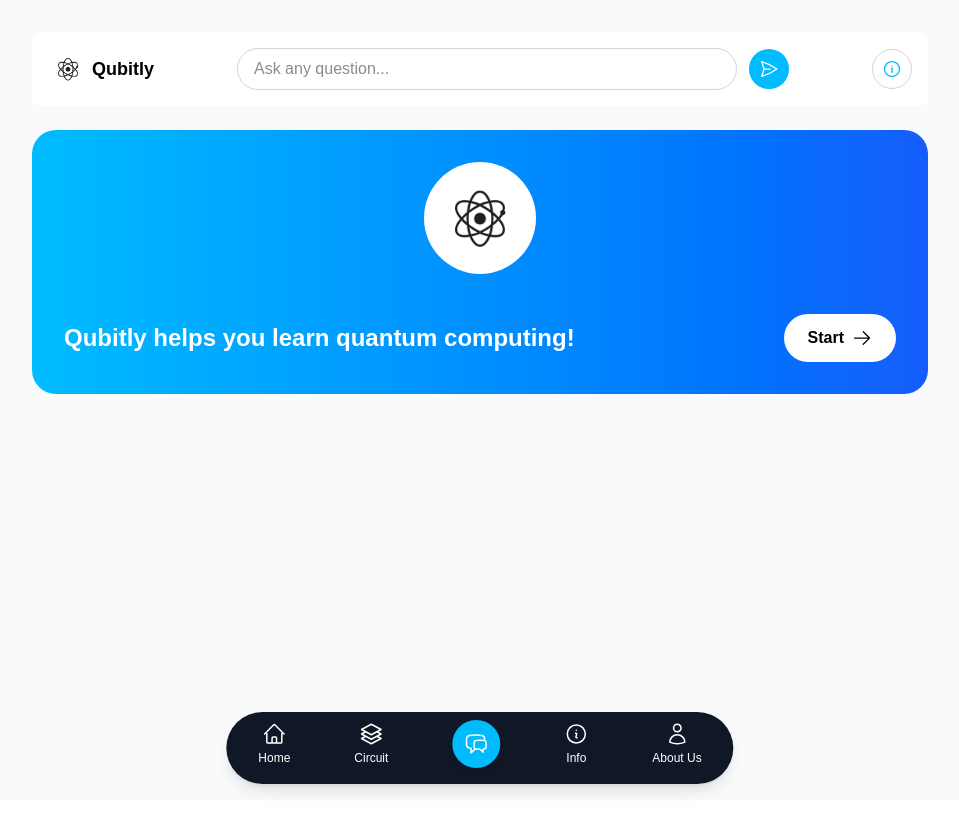
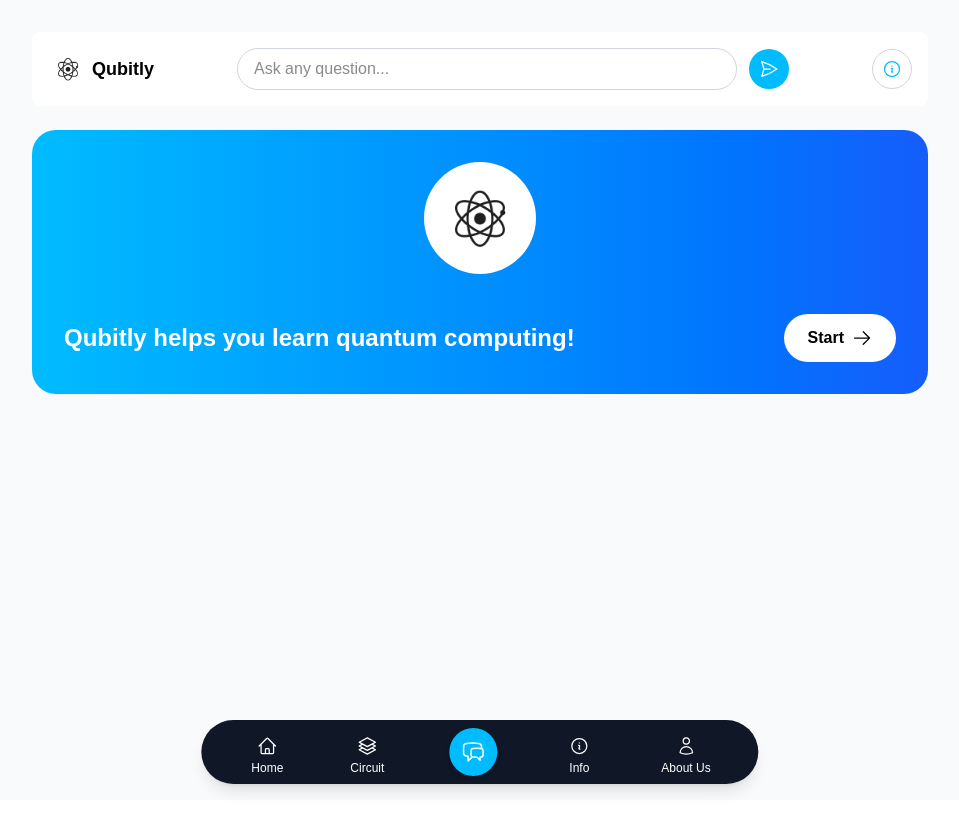
Before and after one commit to I2S9/quantum-circuit-simulator, a Next.js app: page / in a window 1280 px wide. Shown: the top 834 px of the page, without its empty margins (160-1119 px from the left). Built offline with nearby package versions, Linux system fonts and the light colour scheme.

Commit message:
Refactor Navbar component

```diff
--- a/src/components/Navbar.tsx
+++ b/src/components/Navbar.tsx
@@ -18,26 +18,25 @@ const navItems = [
 ];
 
 export default function Navbar() {
-  const [activeItem, setActiveItem] = useState('chat');
-
   return (
     <nav className="fixed bottom-4 left-1/2 transform -translate-x-1/2 z-50">
-      <div className="bg-gray-900 rounded-full px-8 py-2 shadow-lg">
+      <div className="bg-gray-900 rounded-full px-12 py-1 shadow-lg">
         <div className="flex items-center space-x-16">
           {navItems.map((item) => {
             const Icon = item.icon;
-            const isActive = activeItem === item.id;
+            const isChat = item.id === 'chat';
 
             return (
               <button
                 key={item.id}
-                onClick={() => setActiveItem(item.id)}
                 className="flex flex-col items-center justify-center cursor-pointer transition-all duration-200 hover:scale-105"
               >
-                <div className={`flex flex-col items-center justify-center ${isActive ? 'bg-sky-400 rounded-full p-3 shadow-md' : ''} mb-2`}>
-                  <Icon className="h-6 w-6 text-white" />
-                  {!isActive && (
-                    <span className="text-xs text-white font-medium mt-1">{item.label}</span>
+                <div className="flex flex-col items-center justify-center h-14">
+                  <div className={`flex items-center justify-center ${isChat ? 'bg-sky-400 rounded-full p-3 shadow-md' : 'p-2'}`}>
+                    <Icon className={`${isChat ? 'h-6 w-6' : 'h-5 w-5'} text-white`} />
+                  </div>
+                  {!isChat && (
+                    <span className="text-xs font-medium -mt-1 text-white">{item.label}</span>
                   )}
                 </div>
               </button>
```
